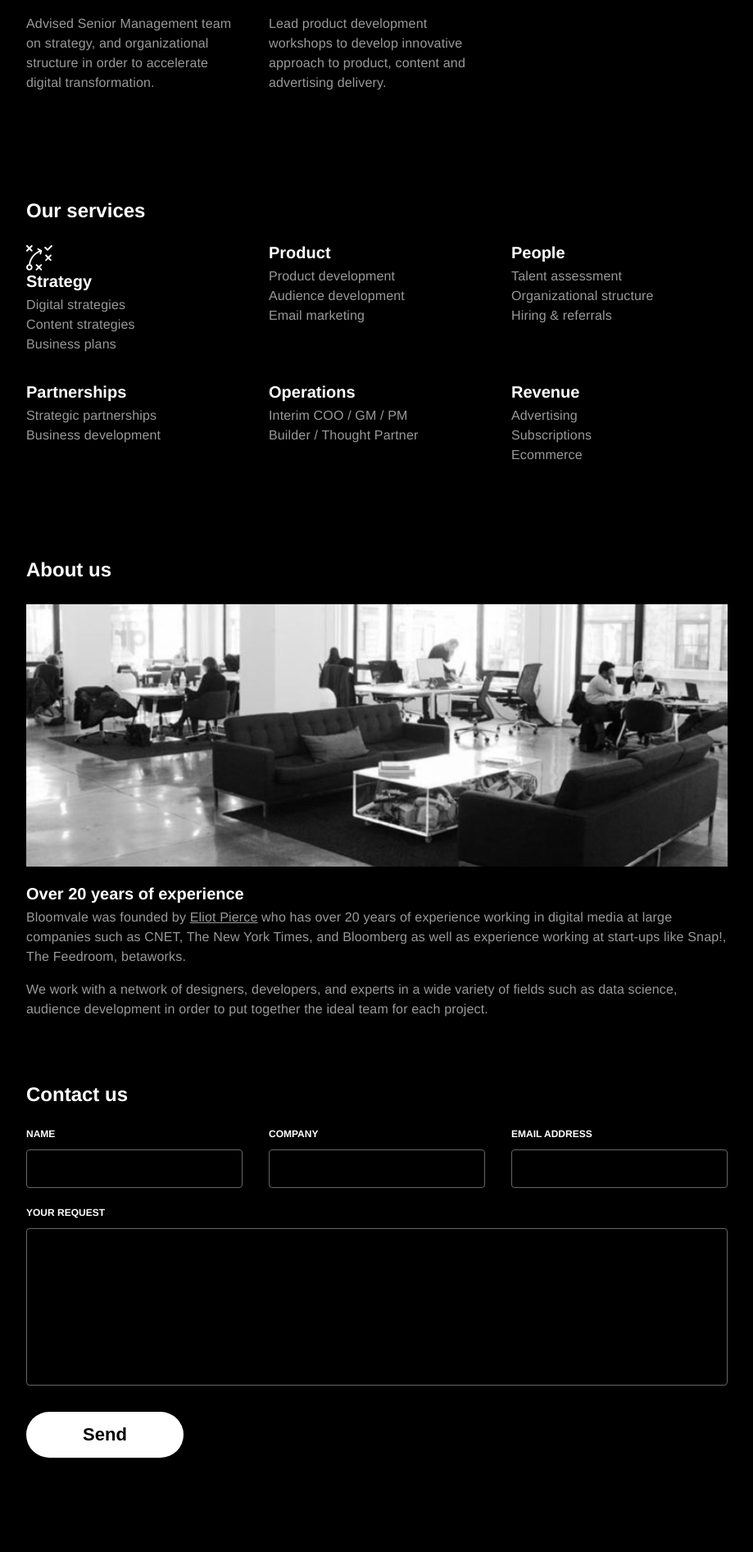
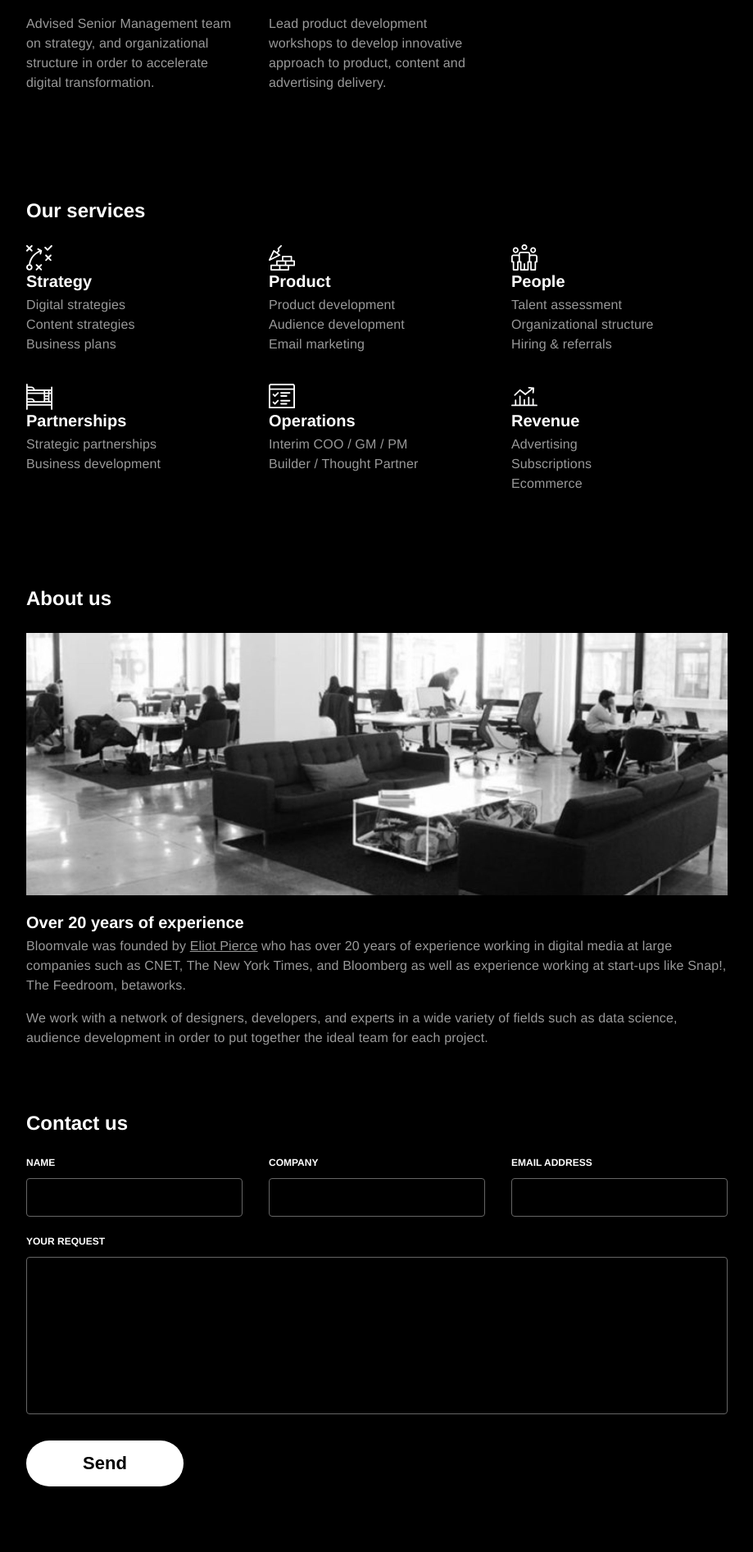
Before and after one commit to silasburton/bloomvale, a Jekyll site: the page built from index.md, in a window 1280 px wide. Shown: the part 1231-3124 px from the top of the page at 82% size, without its empty margins (328-1247 px from the left). Built offline with Jekyll 4.4.1, drawn with Linux system fonts in a browser that asks for light colours; before the commit the page ends 3089 px from its top, so only the background shows below that.

Commit message:
Updated Index

```diff
--- a/index.md
+++ b/index.md
@@ -31,29 +31,29 @@ services:
     * Digital strategies
     * Content strategies
     * Business plans
-- icon_image:
+- icon_image: "/uploads/icon_product.svg"
   name: Product
   text: |-
     * Product development
     * Audience development
     * Email marketing
-- icon_image:
+- icon_image: "/uploads/icon_people.svg"
   name: People
   text: |-
     * Talent assessment
     * Organizational structure
     * Hiring & referrals
-- icon_image:
+- icon_image: "/uploads/icon_partnerships.svg"
   name: Partnerships
   text: |-
     * Strategic partnerships
     * Business development
-- icon_image:
+- icon_image: "/uploads/icon_operations.svg"
   name: Operations
   text: |-
     * Interim COO / GM / PM
     * Builder / Thought Partner
-- icon_image:
+- icon_image: "/uploads/icon_revenue.svg"
   name: Revenue
   text: |-
     * Advertising
```
